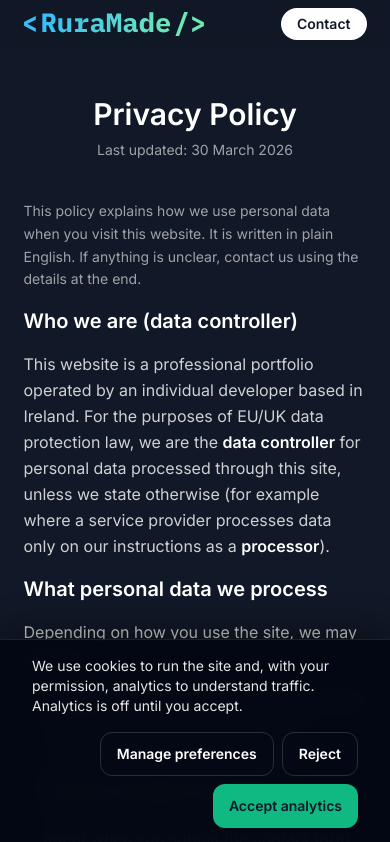
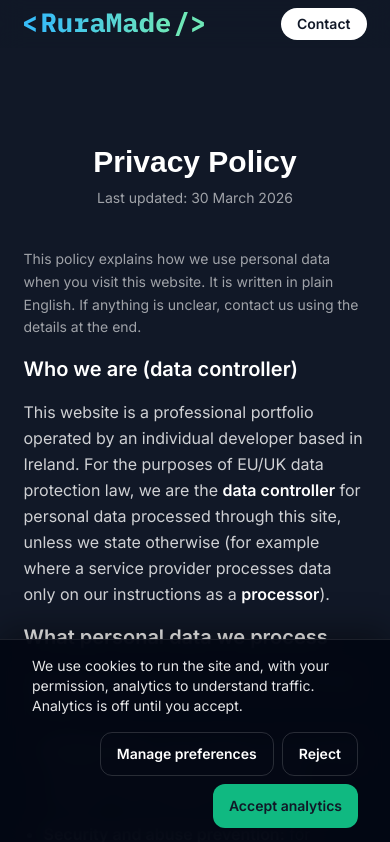
Before and after one commit to viktor-codes/portfolio, a Next.js app: page /privacy in a window 390 px wide. Shown: the top 842 px of the page. Built offline with nearby package versions, Linux system fonts and the light colour scheme; no server answers; a web font is replaced by a local one.

Commit message:
fix tailwind styles in privacy

```diff
--- a/src/app/privacy/page.tsx
+++ b/src/app/privacy/page.tsx
@@ -12,8 +12,8 @@ export const metadata: Metadata = {
 
 export default function PrivacyPage() {
   return (
-    <div className="text-prettypy-12 container flex flex-col items-center justify-center md:py-16">
-      <h1 className="mt-8font-serif text-3xl font-semibold md:text-4xl">
+    <div className="container flex flex-col items-center justify-center py-12 md:py-16">
+      <h1 className="font-serif text-3xl font-semibold md:text-4xl">
         Privacy Policy
       </h1>
       <p className="mt-2 text-sm text-white/60">Last updated: 30 March 2026</p>
--- a/src/sections/Projects.tsx
+++ b/src/sections/Projects.tsx
@@ -3,6 +3,7 @@ import CheckIcon from "@/assets/icons/check-circle.svg";
 import Ruraphotography from "@/assets/images/ruraphotography.png";
 import Zeeframe from "@/assets/images/zeeframe.png";
 import Cosmiccase from "@/assets/images/cosmiccase.png";
+import { Button } from "@/components/button";
 import { Card } from "@/components/Card";
 import { SectionHeader } from "@/components/SectionHeader";
 import Image from "next/image";
@@ -90,16 +91,16 @@ export const ProjectsSection = () => {
                       </li>
                     ))}
                   </ul>
-                  <a
+                  <Button
                     href={projectHref(project.link)}
+                    variant="inverse"
+                    className="mt-8 w-full md:w-auto"
                     target="_blank"
                     rel="noopener noreferrer"
                   >
-                    <button className="mt-8 inline-flex h-12 w-full items-center justify-center gap-2 rounded-xl bg-white px-6 font-semibold text-gray-950 md:w-auto">
-                      <span>Visit Live Site</span>
-                      <ArrowUpIcon className="size-4" />
-                    </button>
-                  </a>
+                    <span>Visit Live Site</span>
+                    <ArrowUpIcon className="size-4" />
+                  </Button>
                 </div>
                 <div className="relative">
                   <Image
```
